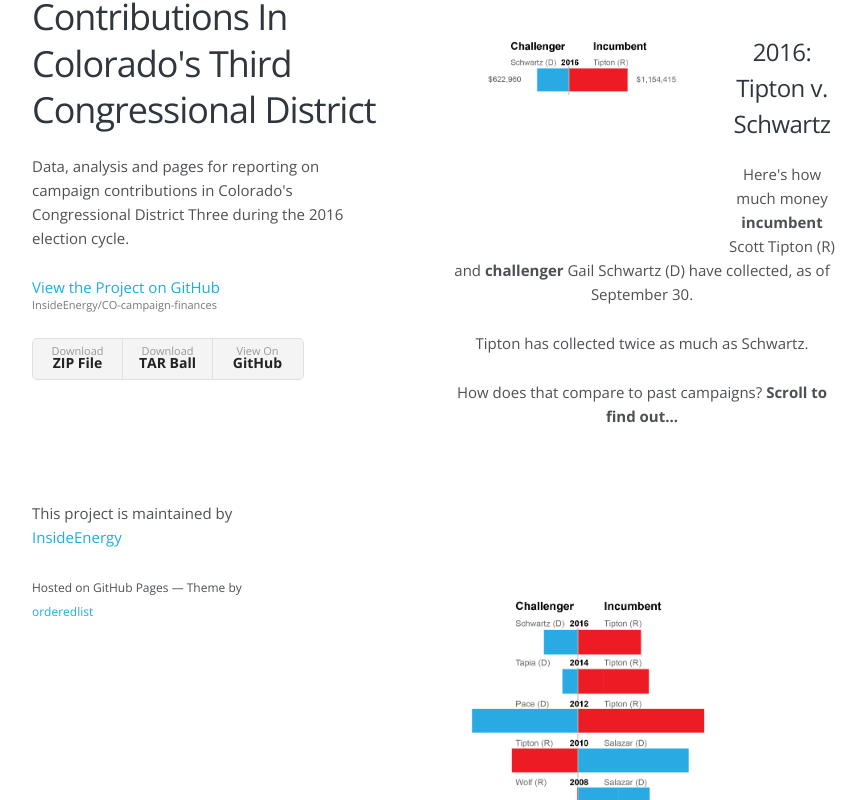
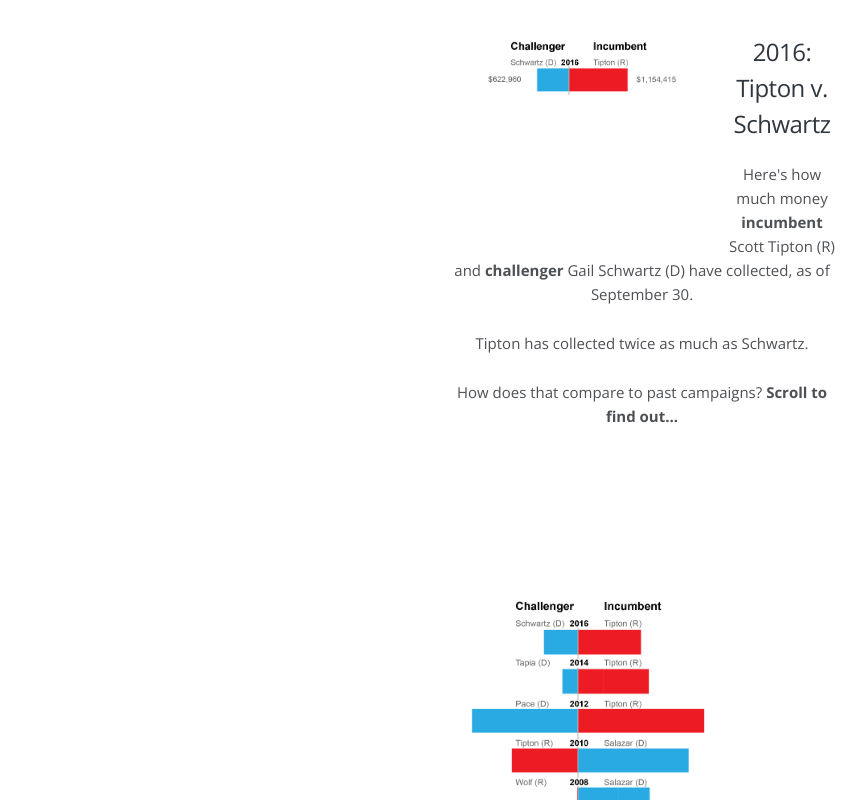
Before and after one commit to InsideEnergy/CO-campaign-finances, a plain HTML site: page index.html in a window 1280 px wide. Shown: the part 103-903 px from the top of the page, without its empty margins (178-1044 px from the left). Drawn offline with nearby package versions, Linux system fonts and the light colour scheme; a script that the page names is missing.

Commit message:
removed header and footer

```diff
--- a/index.html
+++ b/index.html
@@ -18,19 +18,7 @@
   </head>
   <body>
     <div class="wrapper">
-      <header>
-        <h3>Campaign Contributions In Colorado's Third Congressional District</h3>
-        <p>Data, analysis and pages for reporting on campaign contributions in Colorado&#39;s Congressional District Three during the 2016 election cycle.</p>
 
-        <p class="view"><a href="https://github.com/InsideEnergy/CO-campaign-finances">View the Project on GitHub <small>InsideEnergy/CO-campaign-finances</small></a></p>
-
-
-        <ul>
-          <li><a href="https://github.com/InsideEnergy/CO-campaign-finances/zipball/master">Download <strong>ZIP File</strong></a></li>
-          <li><a href="https://github.com/InsideEnergy/CO-campaign-finances/tarball/master">Download <strong>TAR Ball</strong></a></li>
-          <li><a href="https://github.com/InsideEnergy/CO-campaign-finances">View On <strong>GitHub</strong></a></li>
-        </ul>
-      </header>
       <section>
         <h3>
 <a id="welcome-to-github-pages" class="anchor" href="#welcome-to-github-pages" aria-hidden="true"><span aria-hidden="true" class="octicon octicon-link"></span></a>Welcome to GitHub Pages.</h3>
@@ -117,10 +105,8 @@ ga('send', 'pageview');
   <script src="https://pym.nprapps.org/pym.v1.js" type="text/javascript"></script>
     <script>var pymChild = new pym.Child();</script>
       </section>
-      <footer>
-        <p>This project is maintained by <a href="https://github.com/InsideEnergy">InsideEnergy</a></p>
-        <p><small>Hosted on GitHub Pages &mdash; Theme by <a href="https://github.com/orderedlist">orderedlist</a></small></p>
-      </footer>
+
+
     </div>
     <script src="javascripts/scale.fix.js"></script>
 
```
